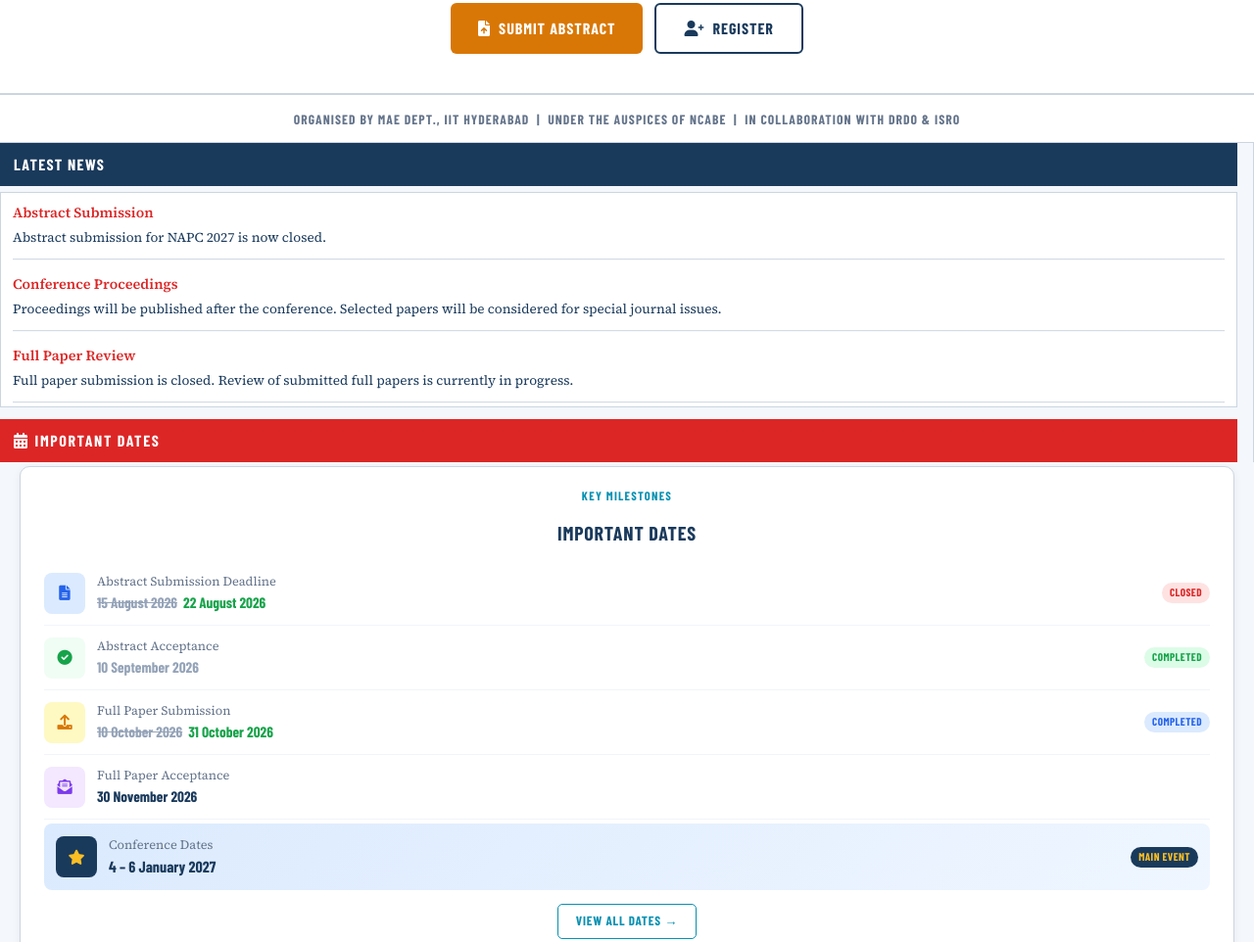
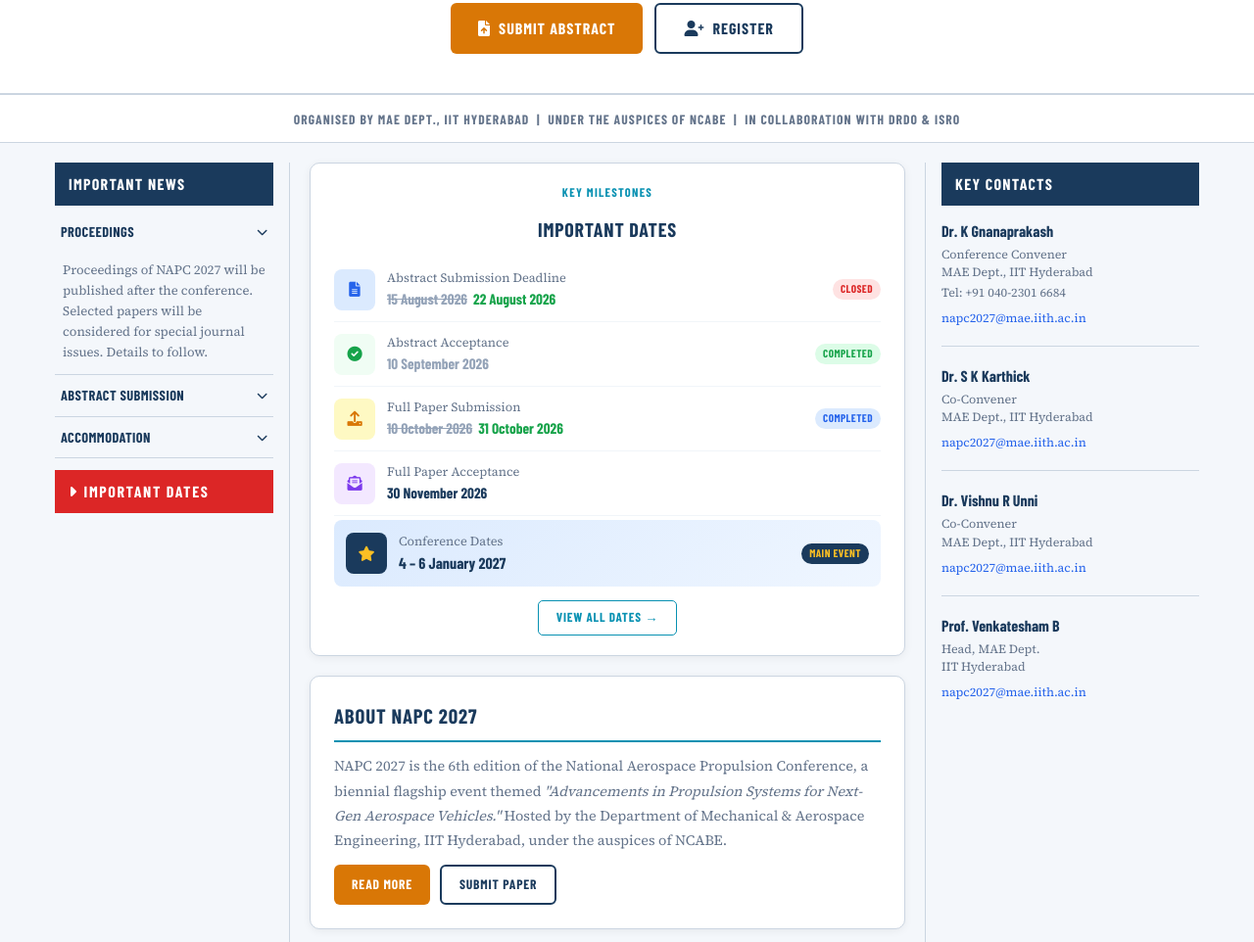
Before and after one commit to madhupub/napc27, a plain HTML site: page index.html in a window 1280 px wide. Shown: the part 550-1512 px from the top of the page at 98% size. Drawn offline with nearby package versions, Linux system fonts and the light colour scheme; a web font is replaced by a local one.

Commit message:
Update index.html

```diff
--- a/index.html
+++ b/index.html
@@ -292,90 +292,45 @@
         .home-col-mid   { padding: 0 20px; }
         .home-col-right { border-left: 1px solid var(--border); padding-left: 16px; }
 
-        /* ---- Left: Latest News scrolling section ---- */
-		.latest-news-header {
-		    background: var(--navy);
-		    color: #fff;
+        /* ---- Left: Important news accordion ---- */
+        .news-header {
+            background: var(--navy); color: #fff;
             font-family: 'Barlow Condensed', sans-serif;
-		    font-size: 1rem;
-		    font-weight: 700;
-		    letter-spacing: 0.08em;
-		    text-transform: uppercase;
-		    padding: 10px 14px;
-		    margin-bottom: 6px;
-		}
-
-		.latest-news-box {
-		    height: 220px;
-		    overflow: hidden;
-		    position: relative;
-		    border: 1px solid var(--border);
-		    background: #fff;
-		    padding: 10px 12px;
-		}
-
-		.latest-news-track {
-		    display: flex;
-		    flex-direction: column;
-		    gap: 14px;
-		    animation: news-scroll 18s linear infinite;
-		}
-
-		.latest-news-box:hover .latest-news-track {
-		    animation-play-state: paused;
-		}
-
-		.latest-news-item {
-		    font-size: 0.85rem;
-		    line-height: 1.6;
-		    color: var(--navy);
-		    padding-bottom: 10px;
-		    border-bottom: 1px solid var(--border);
-		}
-
-		.latest-news-item strong {
-		    display: block;
-		    color: #dc2626;
-		    font-size: 0.9rem;
-		    margin-bottom: 3px;
-		}
-
-		.latest-news-item a {
-		    color: var(--blue);
-		    font-weight: 700;
-		    text-decoration: none;
-		}
-
-		.latest-news-item a:hover {
-		    text-decoration: underline;
-		}
-
-		@keyframes news-scroll {
-		    0%   { transform: translateY(0); }
-		    100% { transform: translateY(-50%); }
-		}
-
-		/* ---- Important Dates button ---- */
+            font-size: 1rem; font-weight: 700; letter-spacing: 0.08em;
+            text-transform: uppercase; padding: 10px 14px; margin-bottom: 6px;
+        }
+        .news-item { border-bottom: 1px solid var(--border); }
+        .news-toggle {
+            width: 100%; display: flex; justify-content: space-between; align-items: center;
+            padding: 10px 6px; background: none; border: none; cursor: pointer;
+            font-family: 'Barlow Condensed', sans-serif; font-size: 0.9rem; font-weight: 700;
+            color: var(--navy); text-align: left; text-transform: uppercase; letter-spacing: 0.03em;
+        }
+        .news-toggle:hover { background: var(--blue-lt); }
+        .news-body { display: none; padding: 8px 8px 12px; font-size: 0.82rem; color: var(--muted); line-height: 1.6; }
+        .news-body.open { display: block; }
         .important-dates-btn {
-		    display: flex;
-		    align-items: center;
-		    gap: 6px;
-		    margin: 12px 0 4px;
-		    background: #dc2626;
-		    color: #fff;
-		    font-family: 'Barlow Condensed', sans-serif;
-		    font-weight: 800;
-		    font-size: 1rem;
-		    letter-spacing: 0.1em;
-		    text-transform: uppercase;
-		    padding: 10px 14px;
-		    text-decoration: none;
-		    transition: background 0.2s;
-		}
-
-		.important-dates-btn:hover {
-		    background: #b91c1c;
-		}
+            display: block; margin: 12px 0 4px;
+            background: #dc2626; color: #fff;
+            font-family: 'Barlow Condensed', sans-serif; font-weight: 800;
+            font-size: 1rem; letter-spacing: 0.1em; text-transform: uppercase;
+            padding: 10px 14px; text-decoration: none;
+            display: flex; align-items: center; gap: 6px;
+        }
+        .dl-btn-row { display: flex; flex-direction: column; gap: 6px; margin-top: 10px; }
+        .dl-btn {
+            display: flex; align-items: center; gap: 8px;
+            padding: 8px 12px; border-radius: 5px;
+            font-family: 'Barlow Condensed', sans-serif; font-weight: 700;
+            font-size: 0.85rem; letter-spacing: 0.04em; text-transform: uppercase;
+            border: none; cursor: pointer; text-decoration: none;
+            transition: opacity 0.2s;
+        }
+        .dl-btn:hover { opacity: 0.85; }
+        .dl-brochure   { background: #16a34a; color: #fff; }
+        .dl-cfp        { background: #dc2626; color: #fff; }
+        .dl-template   { background: #0891b2; color: #fff; }
+
         /* ---- Left: Section label ---- */
         .left-label {
             font-family: 'Barlow Condensed', sans-serif;
@@ -984,55 +939,53 @@
         </span>
     </div>
 
-		    <!-- LEFT: Latest News + Important Dates -->
+    <!-- 3-COLUMN LAYOUT -->
+    <div class="home-layout">
+
+        <!-- LEFT: News + Quick Downloads -->
         <div class="home-col-left">
-
-		    <div class="latest-news-header">Latest News</div>
-
-		    <div class="latest-news-box">
-		        <div class="latest-news-track">
-
-		            <!-- Latest news items -->
-		            <div class="latest-news-item">
-		                <strong>Full Paper Review</strong>
-		                Full paper submission is closed. Review of submitted full papers is currently in progress.
-		            </div>
-
-		            <div class="latest-news-item">
-		                <strong>Abstract Submission</strong>
-		                Abstract submission for NAPC 2027 is now closed.
-		            </div>
-
-		            <div class="latest-news-item">
-		                <strong>Conference Proceedings</strong>
-		                Proceedings will be published after the conference. Selected papers will be considered for special journal issues.
-		            </div>
-
-		            <!-- Duplicate items for seamless scrolling -->
-		            <div class="latest-news-item">
-		                <strong>Full Paper Review</strong>
-		                Full paper submission is closed. Review of submitted full papers is currently in progress.
-		            </div>
-
-		            <div class="latest-news-item">
-		                <strong>Abstract Submission</strong>
-		                Abstract submission for NAPC 2027 is now closed.
-		            </div>
-
-		            <div class="latest-news-item">
-		                <strong>Conference Proceedings</strong>
-		                Proceedings will be published after the conference. Selected papers will be considered for special journal issues.
-		            </div>
-
-		        </div>
-		    </div>
-
-		    <!-- Important Dates only -->
-		    <a class="important-dates-btn"
-		       href="#"
-		       onclick="showPage('dates'); return false;">
-		        <i class="fas fa-calendar-alt"></i>
-		        IMPORTANT DATES
+            <div class="news-header">Important News</div>
+
+            <div class="news-item">
+                <button class="news-toggle" onclick="toggleNews(this)">
+                    Proceedings <i class="fas fa-chevron-down" style="font-size:0.7rem;transition:transform 0.2s;"></i>
+                </button>
+                <div class="news-body open">
+                    Proceedings of NAPC 2027 will be published after the conference. Selected papers will be considered for special journal issues. Details to follow.
+                </div>
+            </div>
+
+            <div class="news-item">
+                <button class="news-toggle" onclick="toggleNews(this)">
+                    Abstract Submission <i class="fas fa-chevron-down" style="font-size:0.7rem;transition:transform 0.2s;"></i>
+                </button>
+					 <div class="news-body">
+						Abstract submission portal is now Closed.
+					    Deadline extended from
+					    <s style="color:#94a3b8;">31 July 2026</s>
+					    to
+					    <s style="color:#94a3b8;">15 August 2026</s>
+					    and now further extended to
+					    <span style="color:#16a34a;">22 August 2026</span>.
+					    Submit via the Paper Submission page.
+					</div>
+            </div>
+
+
+
+
+            <div class="news-item">
+                <button class="news-toggle" onclick="toggleNews(this)">
+                    Accommodation <i class="fas fa-chevron-down" style="font-size:0.7rem;transition:transform 0.2s;"></i>
+                </button>
+                <div class="news-body">
+                    Student hostel accommodation available on request. Non-student delegates may request Institute Guest House. <a href="#" onclick="showPage('accommodation');return false;" style="color:var(--blue);">Apply here →</a>
+                </div>
+            </div>
+
+            <!-- Important Dates shortcut -->
+            <a class="important-dates-btn" href="#" onclick="showPage('dates');return false;">
+                <i class="fas fa-caret-right"></i> IMPORTANT DATES
             </a>
 
         </div>
```
Lines whose indentation alone changed are shown as unchanged.
